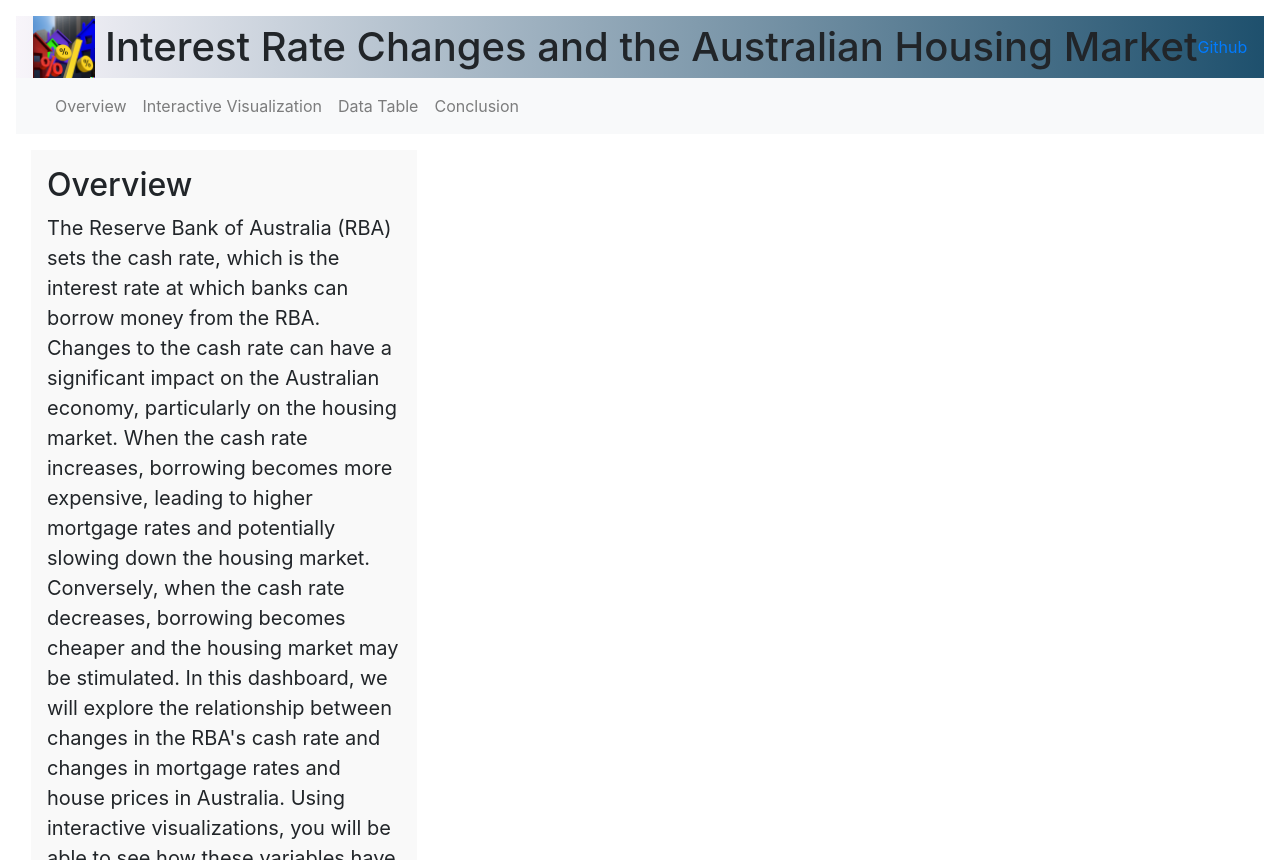
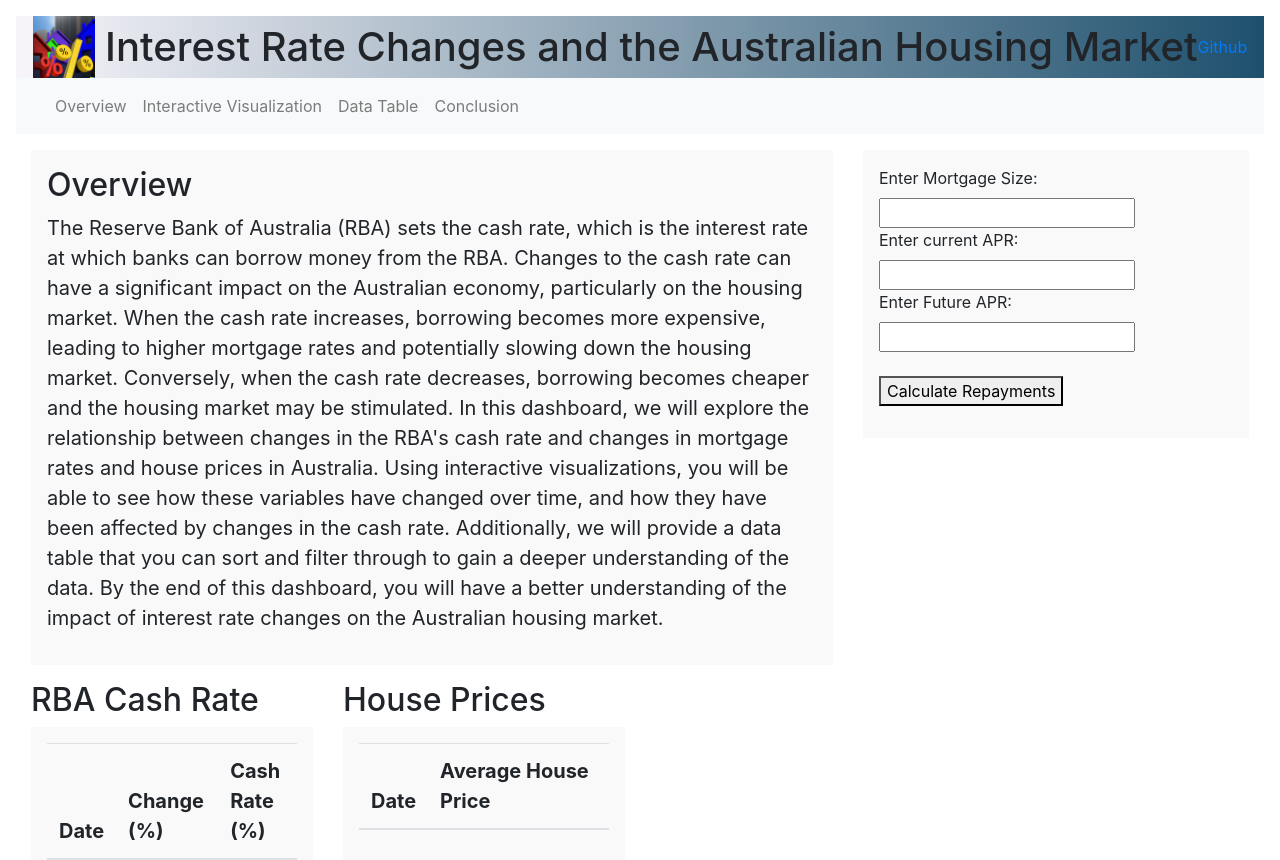
Before and after one commit to Frankr22/Interest-Rate-and-Housing-Market-Interactive-Data-Visualization, a Flask app: template templates/index.html in a window 1280 px wide. Shown: the top 860 px of the page. Run offline with Flask 2, Linux system fonts and the light colour scheme; the template is opened without the code that fills it, so the values that code supplies are empty; parts of the project's set-up code (start-up, migrations or seed data) failed here and were passed over; some libraries are stand-ins or nearby versions.

Commit message:
updated HTML

```diff
--- a/static/app.js
+++ b/static/app.js
@@ -25,27 +25,6 @@ document.addEventListener("DOMContentLoaded", function(){
       });
   });
 
-    $(document).ready(function() {
-      $.ajax({
-          type: "GET",
-          url: "http://127.0.0.1:5000/abs/data",
-          success: function(data) {
-              // Parse the JSON string into a JavaScript object
-              var jsonData = JSON.parse(data);
-              // Initialize the DataTable
-              var table = $("#abs-data-table").DataTable({
-                  scrollY: "200px",
-                  order: [[1, 'desc']],
-                  data: jsonData,
-                  columns: [
-                      { data: "time_period" },
-                      { data: "mean_price" }
-                  ]
-              });
-          }
-      });
-  });
-
   $(document).ready(function() {
       $.ajax({
           type: "GET",
@@ -57,7 +36,7 @@ document.addEventListener("DOMContentLoaded", function(){
               var table = $("#abs-data-table").DataTable({
                   scrollY: "200px",
                   data: jsonData,
-                  order: [[ 0, "desc" ]],
+                  order: [[ 1, "desc" ]],
                   searching: false,
                   columns: [
                       { data: "time_period" },
@@ -116,7 +95,7 @@ document.addEventListener("DOMContentLoaded", function(){
     // Plotly.newPlot('line-chart', data, layout);
 
   // Initialize the map
-  var map = L.map('map').setView([-25, 135], 5);
+  var map = L.map('map').setView([-25, 135], 4);
 
   // Add the tile layer to the map
   L.tileLayer('https://{s}.tile.openstreetmap.org/{z}/{x}/{y}.png', {
--- a/templates/index.html
+++ b/templates/index.html
@@ -42,7 +42,7 @@
     </nav>
     <div class="container-fluid">
       <div class="row">
-        <div class="col-4">
+        <div class="col-8">
           <section id="overview">
             <h2>Overview</h2>
             <p>The Reserve Bank of Australia (RBA) sets the cash rate, which is the interest rate at which banks can borrow money from the RBA. Changes to the cash rate can have a significant impact on the Australian economy, particularly on the housing market.
@@ -50,12 +50,28 @@
                 In this dashboard, we will explore the relationship between changes in the RBA's cash rate and changes in mortgage rates and house prices in Australia. Using interactive visualizations, you will be able to see how these variables have changed over time, and how they have been affected by changes in the cash rate. Additionally, we will provide a data table that you can sort and filter through to gain a deeper understanding of the data. By the end of this dashboard, you will have a better understanding of the impact of interest rate changes on the Australian housing market.</p>
           </section>
         </div>
-        <div class="col-8"></div>
+        <div class="col-4">
+          <section id="calculator">
+            <form>
+              <label>Enter Mortgage Size:</label>
+              <input type="text" id="mortgageSize" name="mortgageSize" required>
+              <br>
+              <label>Enter current APR:</label>
+              <input type="text" id="currentAPR" name="currentAPR" required>
+              <br>
+              <label>Enter Future APR:</label>
+              <input type="text" id="futureAPR" name="futureAPR" required>
+              <br><br>
+              <button type="button" onclick="calculateMortgageRepayments()">Calculate Repayments</button>
+            </form>
+          <p id="repayments"></p>
+        </section>
+        </div>
       </div>
       </div>
       <div class="container-fluid">
         <div class="row">
-          <div class="col-2">
+          <div class="col-3">
             <h2>RBA Cash Rate</h2>
             <section id="data">
                 <table id = "rba-data-table" class="table data-table">
@@ -72,14 +88,14 @@
                 </table>
               </section>
           </div>
-          <div class="col-2">
-            <h2>Mean House Price (Australia)</h2>
+          <div class="col-3">
+            <h2>House Prices</h2>
             <section id="data">
               <table id="abs-data-table" class="table data-table">
                 <thead>
                   <tr>
                     <th>Date</th>
-                      <th>Average House Price in Australia</th>
+                    <th>Average House Price</th>
                   </tr>
                 </thead>
                 <tbody>
@@ -89,6 +105,25 @@
             </section>
           </div>
           <div class="col-8">
+            <h2>Mortgage Rates</h2>
+            <section id="data">
+              <table id="mortgage-data-table" class="table data-table">
+                <thead>
+                  <tr>
+                    <th>Date</th>
+                    <th>Change (%)</th>
+                    <th>Rate (%)</th>
+                  </tr>
+                </thead>
+                <tbody>
+                  <!-- data goes here -->
+                </tbody>
+              </table>
+            </section>
+          </div>
+          </div>
+          <div class="row">
+            <div class="col-6">
               <h2>Interactive Visualizations</h2>
               <section id="visualization">
                 <div class="card">
@@ -96,6 +131,10 @@
                     <div id="line-chart"></div>
                   </div>
                 </div>
+              </section>
+            </div>
+            <div class="col-6">
+              <section id="visualization">
                 <div class="card">
                   <div class="card-body">
                     <div id="map"></div>
```
Lines whose indentation alone changed are shown as unchanged.
